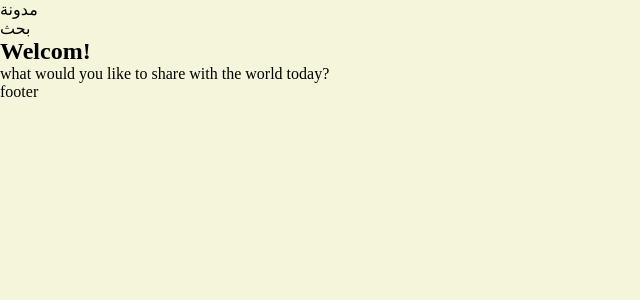
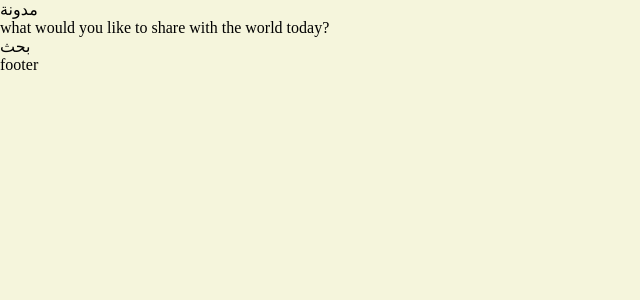
Before and after one commit to jouryABDULLAH/blog, a Django app: template templates/layouts/base.html in a window 1280 px wide. Shown: the top 300 px of the page, without its empty margins (0-640 px from the left). Run offline with Django 5.2, Linux system fonts and the light colour scheme; the template is opened without the code that fills it, so the values that code supplies are empty.

Commit message:
rename base.html to blogs.html

```diff
--- a/blogs_app/views.py
+++ b/blogs_app/views.py
@@ -4,4 +4,4 @@ from django.shortcuts import render
 
 def index(request):
     #name = request.GET.get("name")
-    return render(request, "blogs_app/base.html")
+    return render(request, "blogs_app/blogs.html")
--- a/static/css/base.css
+++ b/static/css/base.css
@@ -9,3 +9,12 @@ body{
     background-color: beige;
     height: 100vh;
 }
+
+header{
+
+}
+
+
+footer{
+
+}
--- a/templates/includes/header.html
+++ b/templates/includes/header.html
@@ -7,18 +7,20 @@
                 مدونة
             </li>
             <li>
+                <p>what would you like to share with the world today?</p>
+            </li>
+            <li>
                 {% block search %}
                     بحث
                 {% endblock search %}
             </li>
         </ul>
     </nav>
-
+<!--
     <section class="welcome-section">
         {% block welcome %}
             <h2>Welcom!</h2>
-            <p>what would you like to share with the world today?</p>
         {% endblock welcome %}
-    </section>
+    </section> -->
 
 </header>
```
